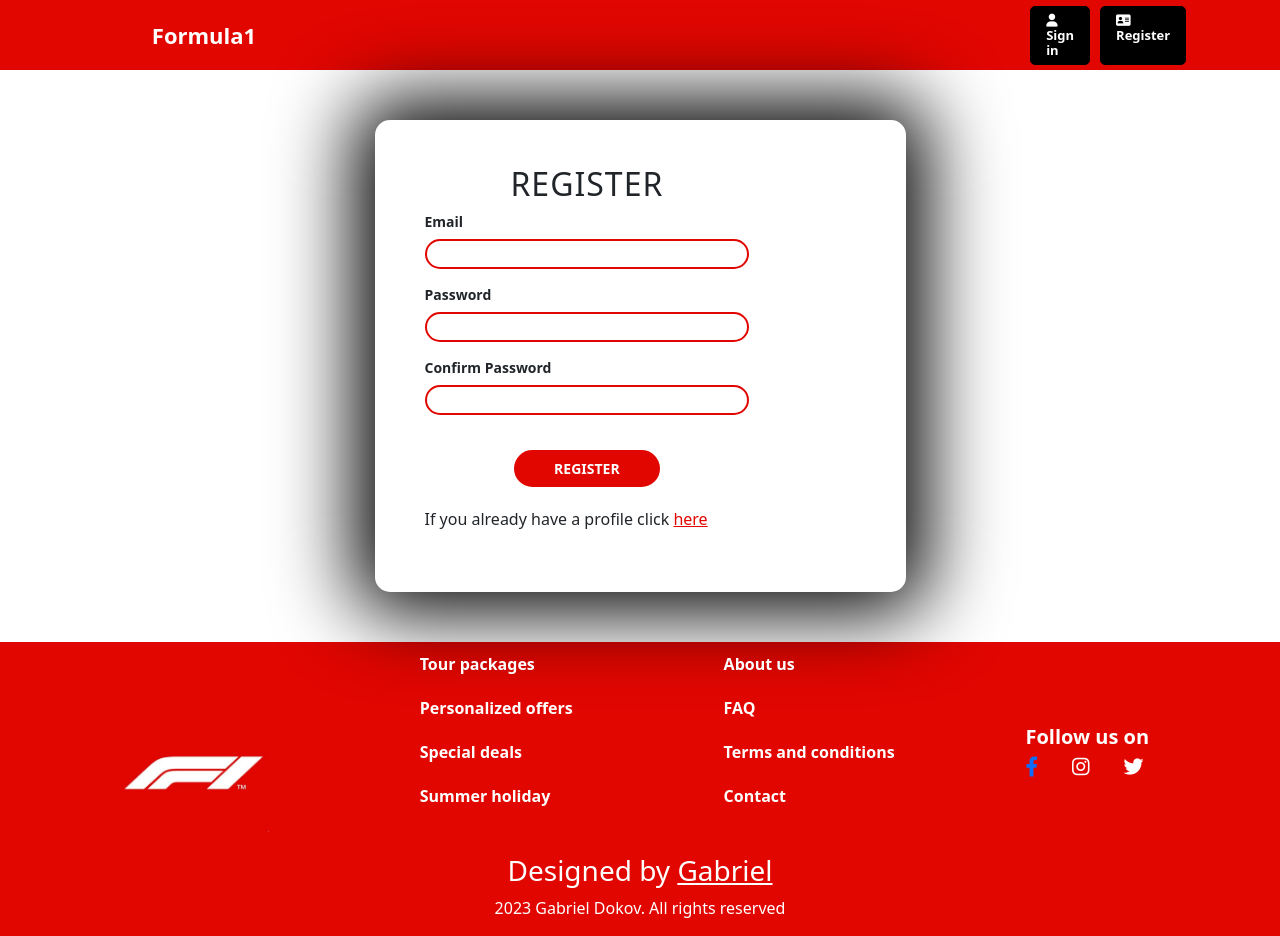
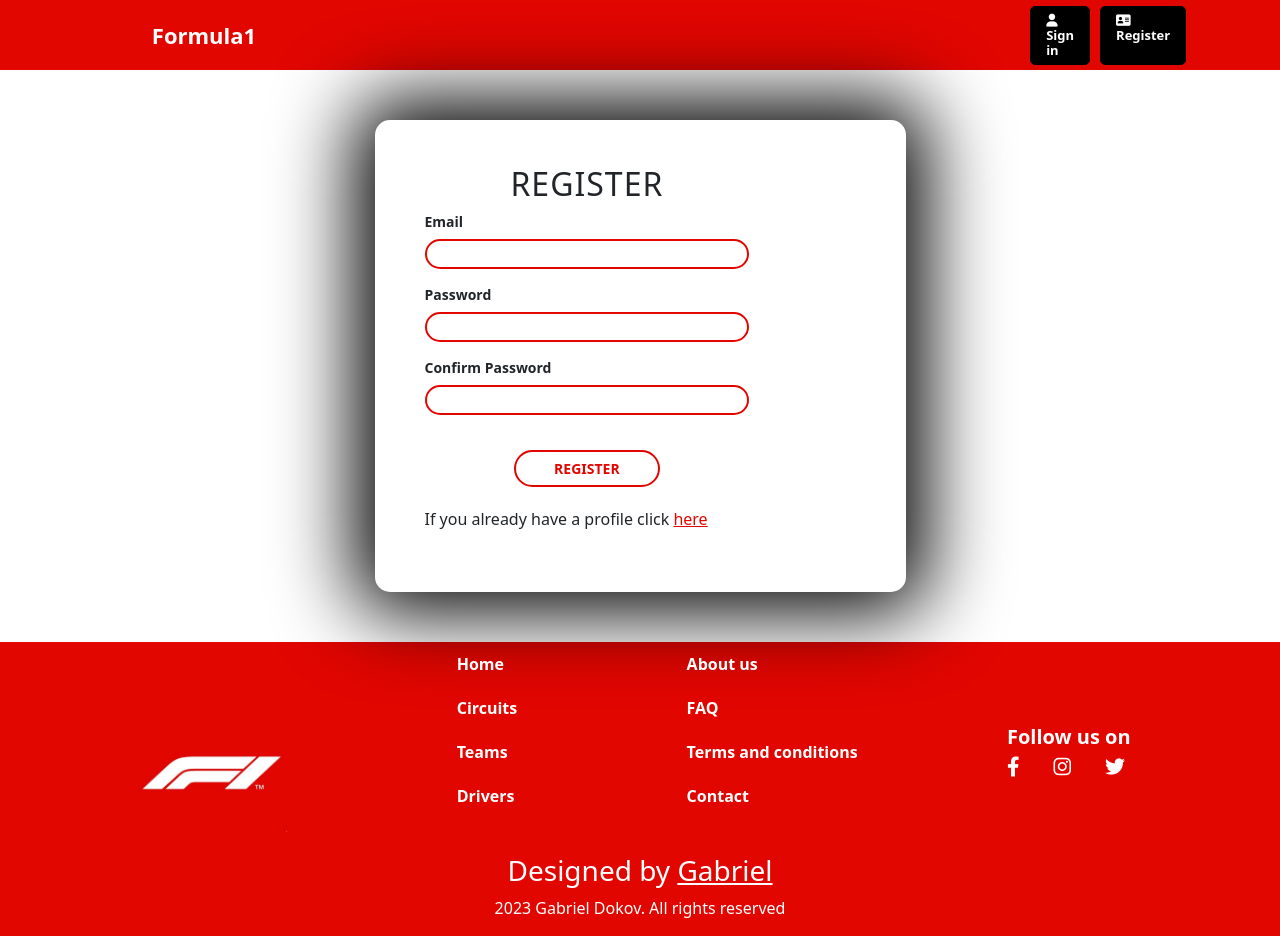
Before and after one commit to GabrielDokov/Formula1-Website, a React (Create React App) app in the folder app/: page /register in a window 1280 px wide. Shown: the top 936 px of the page. Built offline with nearby package versions, Linux system fonts and the light colour scheme; a web font is replaced by a local one.

Commit message:
CSS Changes

```diff
--- a/app/src/components/CreateDriver/CreateDriver.css
+++ b/app/src/components/CreateDriver/CreateDriver.css
@@ -88,11 +88,16 @@
 button {
     width: 45%;
     height: 37px;
-    background-color:#e10600;
-    color: white;
+    background-color: #ffffff;
+    color: #e10600 ;
     opacity: unset;
     font-weight: 600;
     font-size: 14px;
+}
+
+.addBtn:hover{
+    background-color: #e10600;
+    color: #ffffff;
 }
 
 .label{
--- a/app/src/components/CreateDriver/CreateDriver.js
+++ b/app/src/components/CreateDriver/CreateDriver.js
@@ -69,7 +69,7 @@
             <label className='label' htmlFor="confirm-password">Code</label>
             <input type="text" className="details" name="code" placeholder='ALO' value={values.code} onChange={onChangeHandler}/>
 
-            <button type='submit'>Add Driver</button>
+            <button className='addBtn' type='submit'>Add Driver</button>
         </div>
     </form>
 
--- a/app/src/components/Footer/Footer.css
+++ b/app/src/components/Footer/Footer.css
@@ -75,3 +75,12 @@
     color: #fff;
     text-decoration: underline;
   }
+
+  li>a{
+    text-decoration: none;
+    color: #ffffff
+  }
+
+ .social:hover{
+  color: #ffffff;
+ }
--- a/app/src/components/Footer/Footer.js
+++ b/app/src/components/Footer/Footer.js
@@ -16,10 +16,10 @@
 
     <div className="footerfirst">
         <ul className="footlist">
-            <li>Tour packages</li>
-            <li>Personalized offers</li>
-            <li>Special deals</li>
-            <li>Summer holiday</li>
+            <li>Home</li>
+            <li>Circuits</li>
+            <li>Teams</li>
+            <li>Drivers</li>
         </ul>
     </div>
 
@@ -38,13 +38,11 @@
     <div className="follow">
         <li>Follow us on</li>
         <div className="icons">
-            <li><a href='/dsds'><i className="fa-brands fa-facebook-f"></i></a></li>
-            <li><i className="fa-brands fa-instagram"></i></li>
-            <li><i className="fa-brands fa-twitter"></i></li>
+            <li><a className='social' href='/https://www.facebook.com/Formula1'><i className="fa-brands fa-facebook-f"></i></a></li>
+            <li><a  className='social'href='https://www.instagram.com/f1/?hl=bg'><i className="fa-brands fa-instagram"></i></a></li>
+            <li><a  className='social'href='https://twitter.com/F1'><i className="fa-brands fa-twitter"></i></a> </li>
         </div>
     </div>
-
-
 
 
 </footer>
--- a/app/src/components/Login/Login.css
+++ b/app/src/components/Login/Login.css
@@ -5,14 +5,19 @@
 .loginBtn{
     width: 45%;
     height: 37px;
-    background-color:#e10600;
-    color: white;
+    background-color: white;
+    color: #e10600;
     opacity: unset;
     font-weight: 600;
     font-size: 14px;
     margin: 20px;
 }
 
+.loginBtn:hover{
+    background-color: #e10600;
+    color: #ffffff;
+}
+
 input{
     outline-style: none;
   }
--- a/app/src/components/Register/Register.css
+++ b/app/src/components/Register/Register.css
@@ -1,14 +1,19 @@
 .registerBtn{
     width: 45%;
     height: 37px;
-    background-color:#e10600;
-    color: white;
+    background-color:#ffffff;
+    color: #e10600;
     opacity: unset;
     font-weight: 600;
     font-size: 14px;
     margin: 20px;
 }
 
+.registerBtn:hover{
+    background-color: #e10600;
+    color: #ffffff;
+}
+
 input{
     outline-style: none;
   }
```
